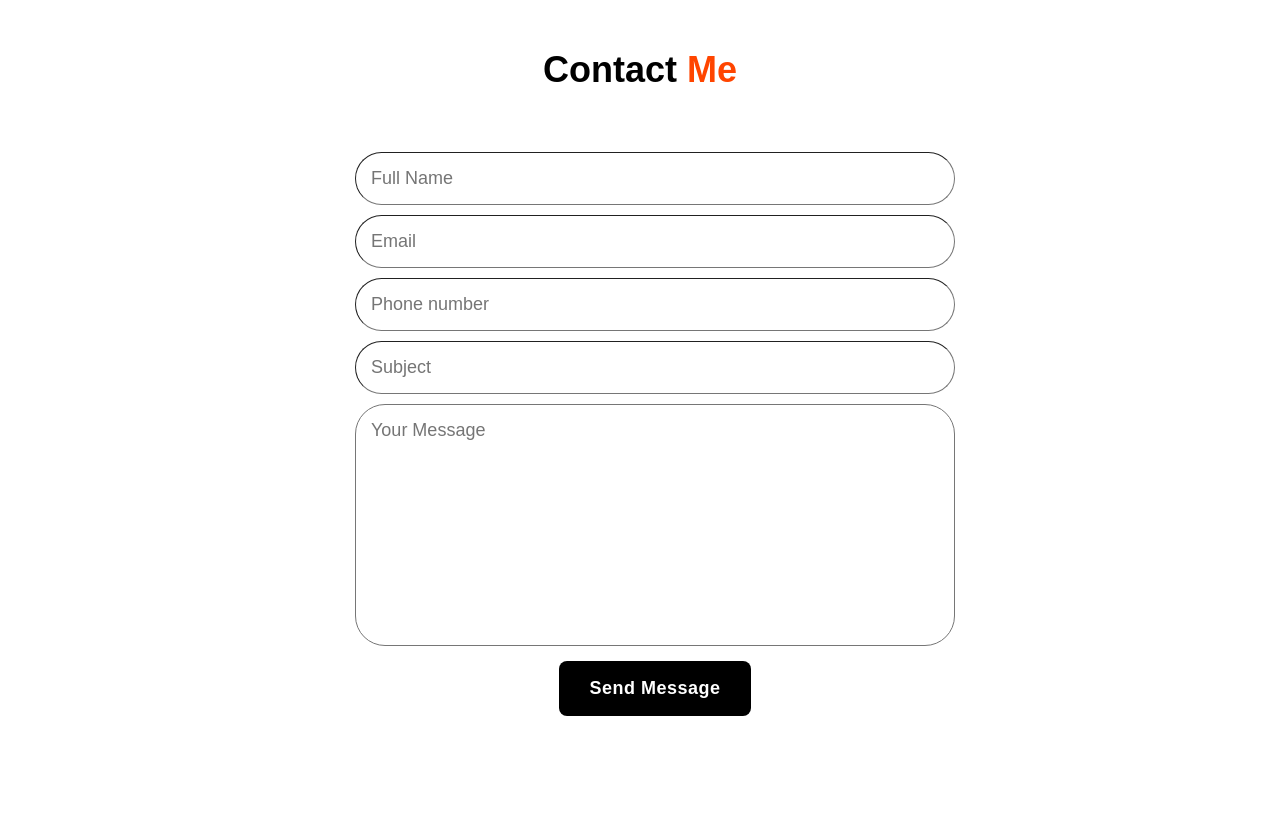
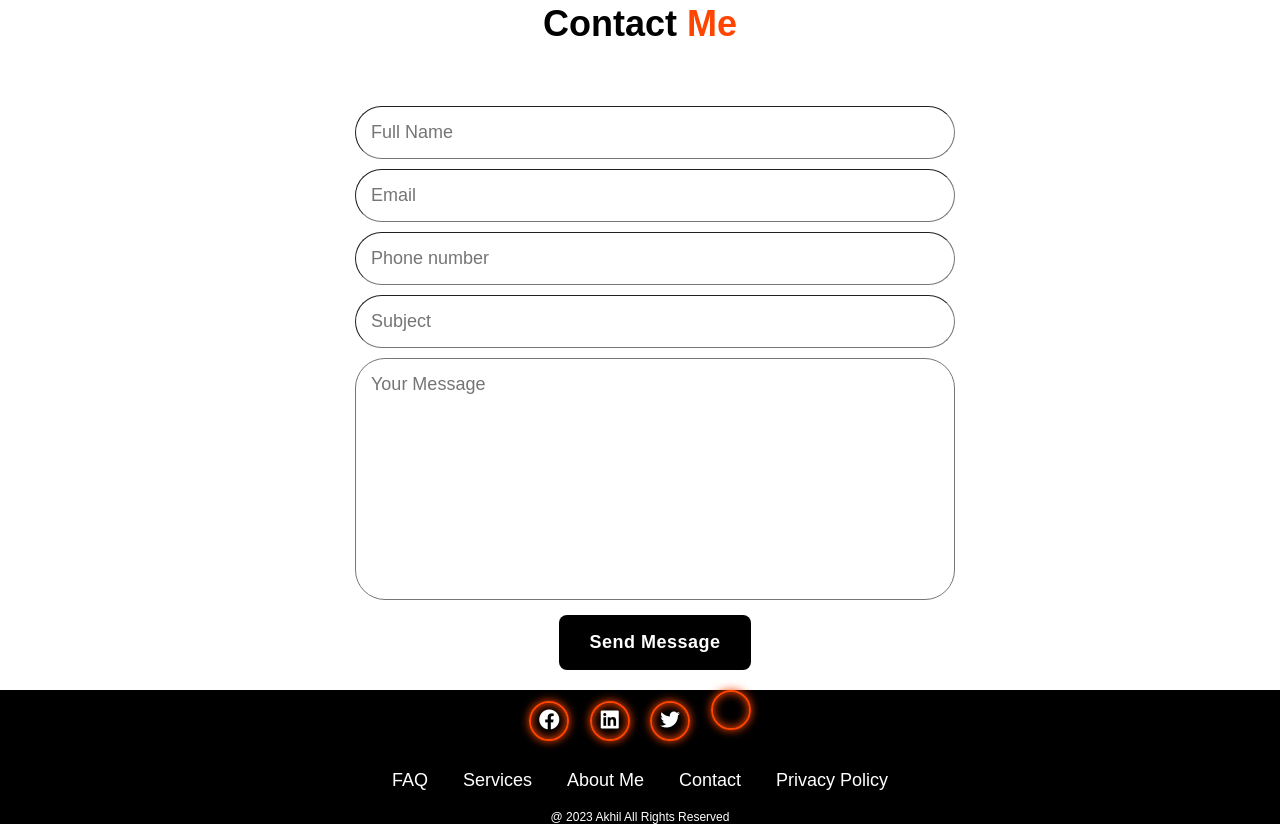
Before and after one commit to s-akhiltechy/Portfolio2.0, a plain HTML site: page index.html in a window 1280 px wide. Shown: the part 1592-2416 px from the top of the page. Before the commit the page ends 2328 px from the top, so only its background shows below. Drawn offline with nearby package versions, Linux system fonts and the light colour scheme.

Commit message:
add footer section with social links and copyright; adjust about image width

```diff
--- a/index.html
+++ b/index.html
@@ -6,14 +6,15 @@
         content="width=device-width, intial-scale=1.0">
         <title>Simple Portfolio 2.0</title>
         <link rel="stylesheet" href="style.css">
+        <link href="https://unpkg.com/boxicons@2.1.4/css/boxicons.min.css" rel="stylesheet">
     </head>
     <body>
         <header class="header">
             <a href="#" class="logo">AKHIL</a>
 
             <nav class="navbar">
-                <a href="#" class="active">Portfolio</a>
-                <a href="#">Services</a>
+                <a href="index.html" class="active">Portfolio</a>
+                <a href="services.html">Services</a>
                 <a href="#">Experience</a>
                 <a href="#">Projects</a>
                 <a href="#">Education</a>
@@ -75,6 +76,36 @@
             </form>
         </section>
 
+        <footer class="footer">
+
+            <div class="social">
+                <a href="#"><i class='bx bxl-facebook-circle'></i></a>
+                <a href="#"><i class='bx bxl-linkedin-square'></i></a>
+                <a href="#"><i class='bx bxl-twitter'></i></a>
+                <a href="#"><i classs='bx bxl-instagram-alt'></i></a>
+            </div>
+
+            <ul class="list">
+                <li>
+                    <a href="#">FAQ</a>
+                </li>
+                <li>
+                    <a href="#">Services</a>
+                </li>
+                <li>
+                    <a href="#">About Me</a>
+                </li>
+                <li>
+                    <a href="#">Contact</a>
+                </li>
+                <li>
+                    <a href="#">Privacy Policy</a>
+                </li>
+            </ul>
+
+            <p class="copyright">@ 2023 Akhil All Rights Reserved</p>
+        </footer>
+
 
 
     </body>
--- a/style.css
+++ b/style.css
@@ -151,7 +151,7 @@ span{
 }
 .about-img img{
     position: relative;
-    width: 500px;
+    width: 50   0px;
     box-shadow: 0 0 25px orangered,
                 0 0 50px orangered;
     border-radius: 50%;
@@ -225,3 +225,60 @@ span{
     resize: none;
     border-width:1px;
 }
+.footer{
+    position: relative;
+    bottom: 0;
+    width: 100%;
+    padding:n40px 0;
+    background-color: black;
+}
+.footer .social{
+    text-align: center;
+    padding-bottom: 25px;
+    color: white;
+}
+.footer .social a{
+    font-size: 24px;
+    color: white;
+    border: 2px solid orangered;
+    width: 40px;
+    height: 40px;
+    line-height: 38px;
+    display: inline-block;
+    text-align: center;
+    border-radius: 50%;
+    margin: 0 8px;
+    box-shadow: inset 0 0 10px orangered, 0 0 10px orangered;
+    transition: 0.3s ease;
+}
+.footer .social a:hover{
+    transform: scale(1.2)translateY(-10px);
+    color: orangered;
+    border: 2px solid orangered;
+}
+.footer ul{
+    margin-top: 0;
+    padding: 0;
+    font-size: 18px;
+    line-height: 1.6;
+    margin-bottom: 0;
+    text-align: center;
+}
+.footer ul li a{
+    color: white;
+    border-bottom: 3px solid transparent;
+    transition: 0.3s ease;
+}
+.footer ul li a:hover{
+    border-bottom: 3px solid orangered;
+}
+.footer ul li{
+    display: inline-block;
+    padding: 0 15px;
+}
+.footer .copyright{
+    margin-top: 15px;
+    text-align: center;
+    font-size: 12px;
+    color: white;
+}
```
